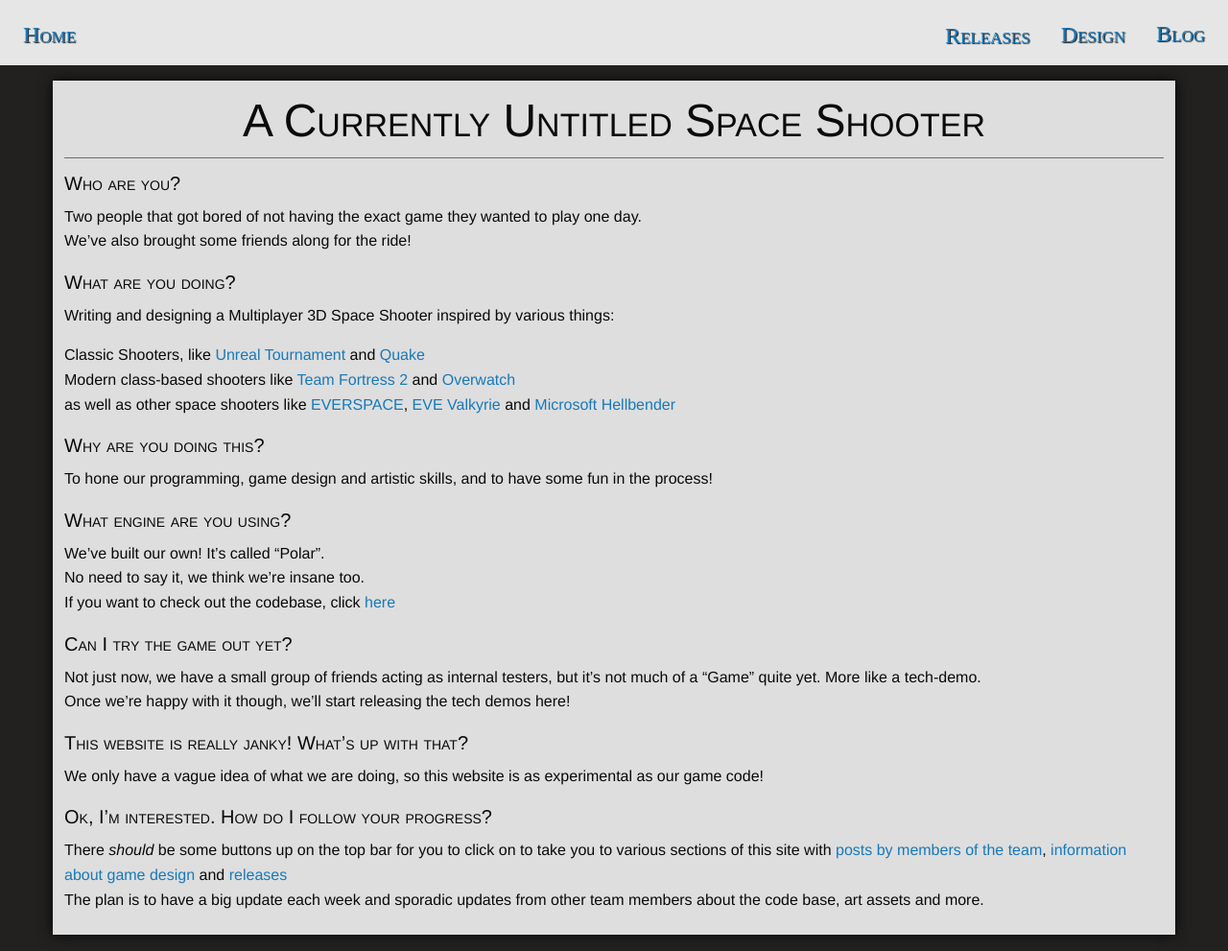
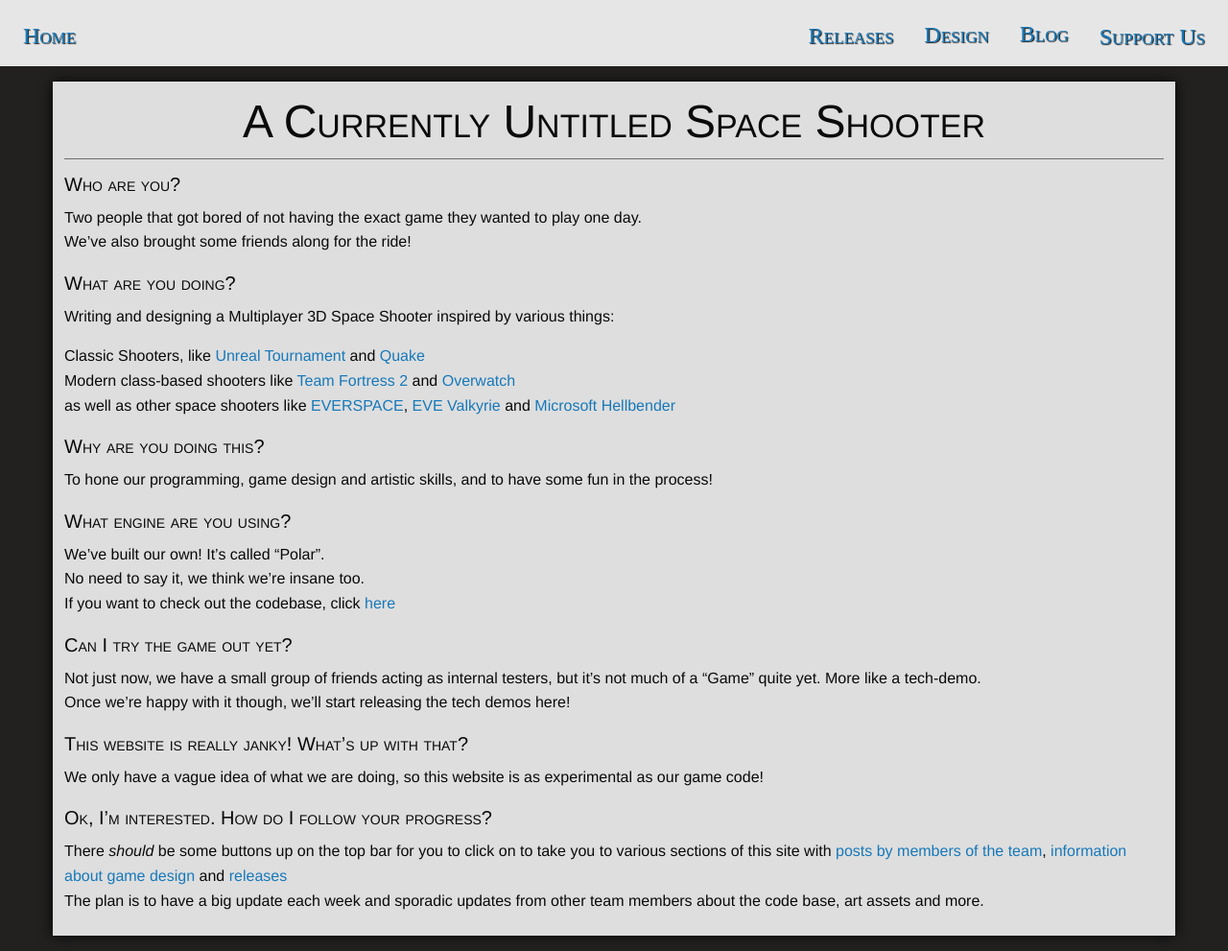
Before and after one commit to ori-sky/polar-space, a Jekyll site: the page built from index.md, in a window 1280 px wide. Shown: the whole page at 96% size. Built offline with Jekyll 4.4.1, drawn with Linux system fonts in a browser that asks for light colours; nearby versions of some CDN libraries; some web fonts are replaced; our own code applies the rules of GitHub Pages for plain Markdown files; library files that are not in the unit come from our copies.

Commit message:
Update header.html

```diff
--- a/_includes/header.html
+++ b/_includes/header.html
@@ -8,7 +8,10 @@
 					</div>
 					<div class="top-bar-right">
 						<ul class="dropdown menu" data-dropdown-menu>
-							<li><a href="/polar-space/release">Releases</a></li> <li><a href="/polar-space/design">Design</a></li> <li><a href="/polar-space/blog">Blog</a></li>
+							<li><a href="/polar-space/release">Releases</a></li>
+							<li><a href="/polar-space/design">Design</a></li>
+							<li><a href="/polar-space/blog">Blog</a></li>
+							<li><a href="https://patreon.com/mileskjeller">Support Us</a></li>
 						</ul>
 					</div>
 				</div>
```
